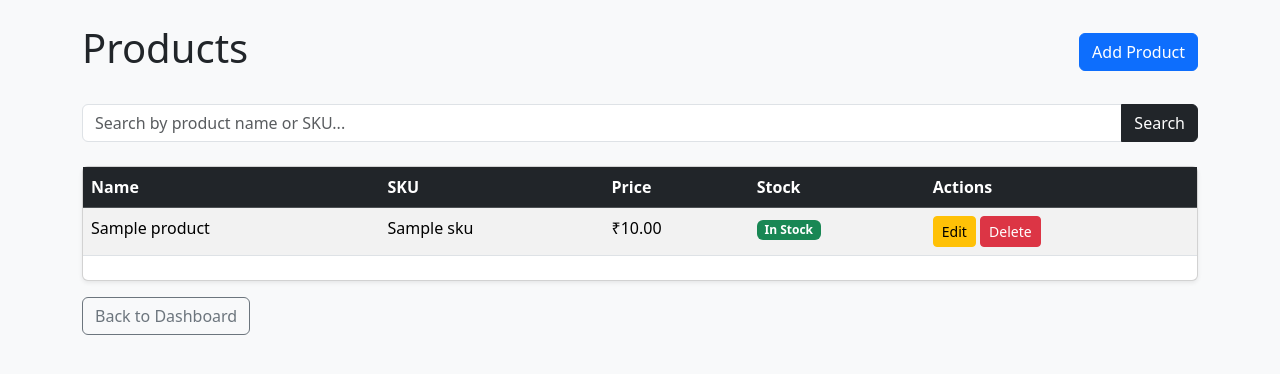
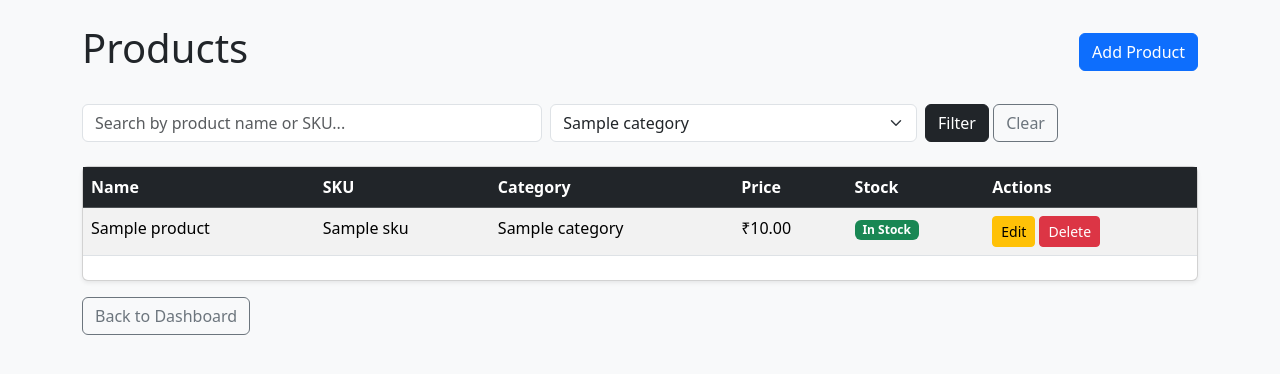
Before and after one commit to REVATHIKV/shopsphere, a Laravel app: template resources/views/products/index.blade.php in a window 1280 px wide. Shown: the part 56-430 px from the top of the page. Run offline with Laravel 12, Linux system fonts and the light colour scheme; a user stored in the database is signed in; data comes from the database, SQL or seed files in the repository; tables that the repository leaves empty hold one stand-in row (values such as "Sample post"); the template is opened without the code that fills it: most values are stand-ins (such as "Sample title", 1, 10 or a date in 2020); parts of the project's set-up code (start-up, migrations or seed data) failed here and were passed over.

Commit message:
Add product category display and filtering

```diff
--- a/resources/views/products/index.blade.php
+++ b/resources/views/products/index.blade.php
@@ -12,28 +12,51 @@
     </a>
 </div>
 
+
 <form action="{{ route('products.index') }}" method="GET" class="mb-4">
-    <div class="input-group">
+
+    <div class="row g-2">
+
+        <div class="col-md-5">
             <input
                 type="text"
                 name="search"
                 class="form-control"
                 placeholder="Search by product name or SKU..."
-            value="{{ $search ?? '' }}"
-        >
+                value="{{ $search ?? '' }}">
+        </div>
 
+        <div class="col-md-4">
+            <select name="category_id" class="form-select">
+                <option value="">All Categories</option>
+
+                @foreach ($categories as $category)
+                <option
+                    value="{{ $category->id }}"
+                    {{ $categoryId == $category->id ? 'selected' : '' }}>
+                    {{ $category->name }}
+                </option>
+                @endforeach
+            </select>
+        </div>
+
+        <div class="col-md-3">
             <button type="submit" class="btn btn-dark">
-            Search
+                Filter
             </button>
 
-        @if (!empty($search))
+            @if (!empty($search) || !empty($categoryId))
             <a href="{{ route('products.index') }}"
                 class="btn btn-outline-secondary">
                 Clear
             </a>
             @endif
         </div>
+
+    </div>
+
 </form>
+
 
 
 <div class="card shadow-sm">
@@ -45,6 +68,7 @@
                 <tr>
                     <th>Name</th>
                     <th>SKU</th>
+                    <th>Category</th>
                     <th>Price</th>
                     <th>Stock</th>
                     <th>Actions</th>
@@ -58,6 +82,7 @@
                 <tr>
                     <td>{{ $product->name }}</td>
                     <td>{{ $product->sku }}</td>
+                     <td>{{ $product->category ?->name ?? 'Uncategorized' }}</td>
                     <td>₹{{ number_format($product->price, 2) }}</td>
                     <td> @if($product->stock_quantity === 0)
                         <span class="badge bg-danger">Out of Stock</span>
@@ -93,7 +118,7 @@
 
                 <tr>
                     <td colspan="5" class="text-center py-4">
-                        No products found. Add your first product!
+                          No products found. Try changing your search or category filter.
                     </td>
                 </tr>
 
```
Also changed, not shown: app/Http/Controllers/ProductController.php (+14 -6 lines). Lines whose indentation alone changed are shown as unchanged.
